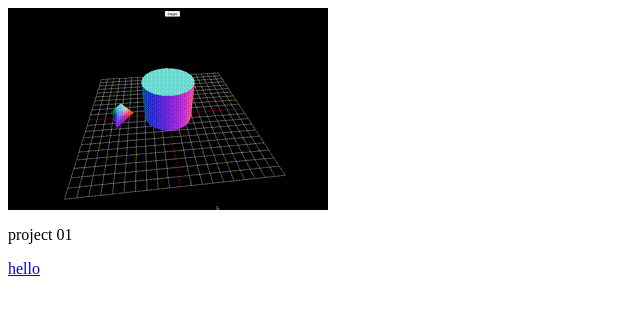
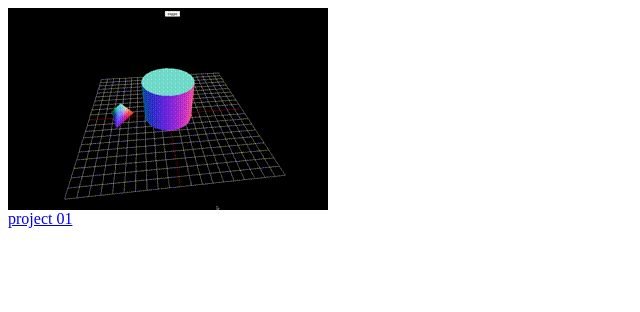
Before and after one commit to jun-03/gameDesign, a plain HTML site: page index.html in a window 1280 px wide. Shown: the whole page, without its empty margins (0-640 px from the left). Drawn offline with Linux system fonts and the light colour scheme.

Commit message:
“first_04”

```diff
--- a/index.html
+++ b/index.html
@@ -4,7 +4,7 @@
 <body>
 
 <img src="demo.gif">
-<p>project 01</p>
-<a href="https://jun-03.github.io/gameDesign/project%2001.html"/>hello</a>
+<br>
+<a href="https://jun-03.github.io/gameDesign/project_01.html"/>project 01</a>
 </body>
 </html>
```
